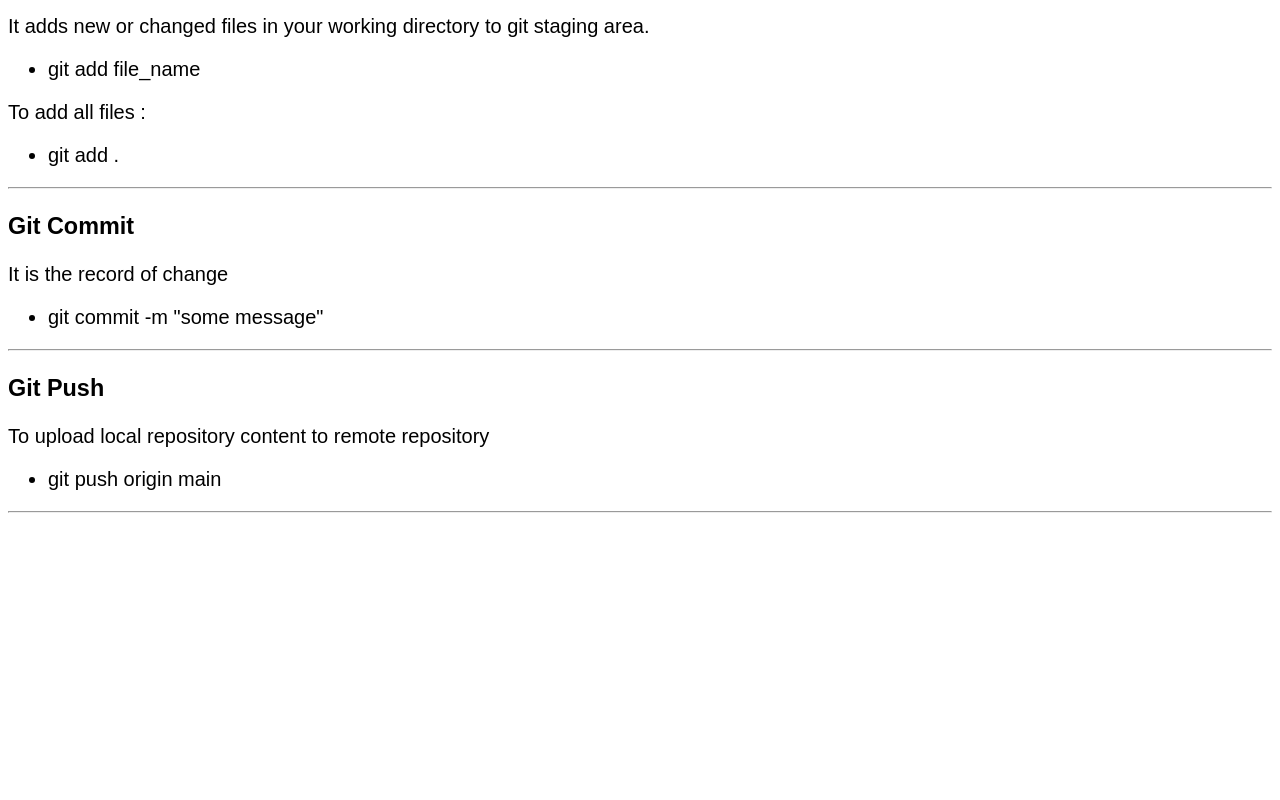
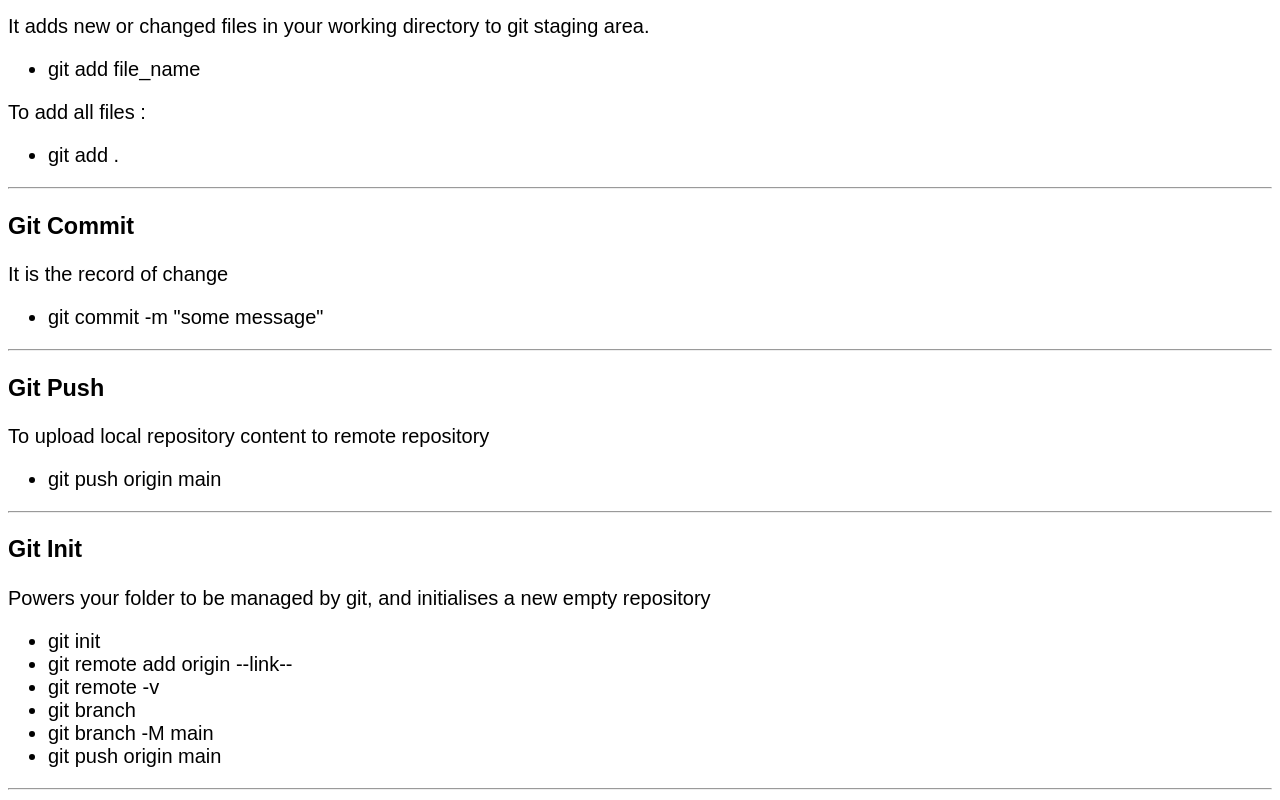
Before and after one commit to 26Vamsi/Git-Commands, a plain HTML site: page index.html in a window 1280 px wide. Shown: the part 655-1455 px from the top of the page. Before the commit the page ends 1178 px from the top, so only its background shows below. Drawn offline with Linux system fonts and the light colour scheme.

Commit message:
added some more commands

```diff
--- a/index.html
+++ b/index.html
@@ -62,5 +62,20 @@
       <li><span>git push origin main</span></li>
     </ul>
     <hr />
+
+    <h3>Git Init</h3>
+    <p>
+      Powers your folder to be managed by git, and initialises a new empty
+      repository
+    </p>
+    <ul>
+      <li><span>git init</span></li>
+      <li><span>git remote add origin --link--</span></li>
+      <li><span>git remote -v</span></li>
+      <li><span>git branch</span></li>
+      <li><span>git branch -M main</span></li>
+      <li><span>git push origin main</span></li>
+    </ul>
+    <hr />
   </body>
 </html>
```
